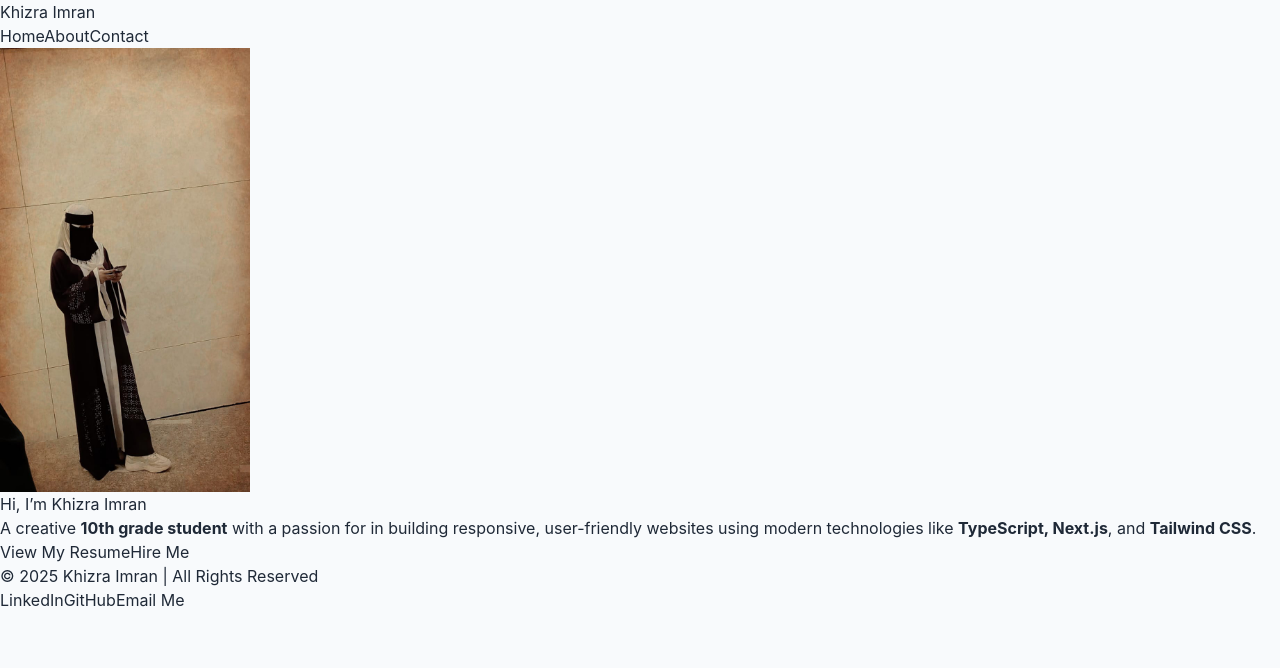
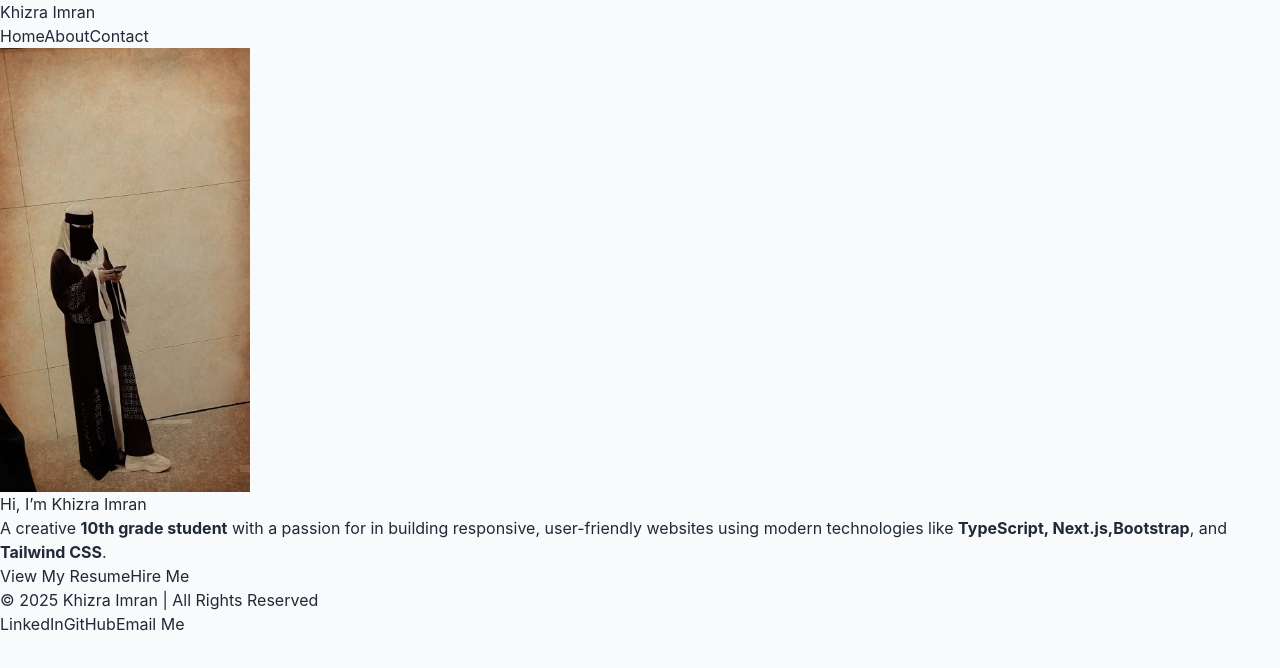
Before and after one commit to KhizraImran/portfolio, a Next.js app: page / in a window 1280 px wide. Shown: the top 668 px of the page. Built offline with nearby package versions, Linux system fonts and the light colour scheme.

Commit message:
Update herosection.tsx

```diff
--- a/src/app/component/herosection.tsx
+++ b/src/app/component/herosection.tsx
@@ -10,7 +10,7 @@ export default function HeroSection() {
       </h1>
 
       <p className="text-lg md:text-xl text-gray-600 mb-6 text-center max-w-2xl leading-8">
-        A creative <strong>10th grade student</strong> with a passion for in building responsive, user-friendly websites using modern technologies like <strong>TypeScript, Next.js</strong>, and <strong>Tailwind CSS</strong>.
+        A creative <strong>10th grade student</strong> with a passion for in building responsive, user-friendly websites using modern technologies like <strong>TypeScript, Next.js,Bootstrap</strong>, and <strong>Tailwind CSS</strong>.
       </p>
 
       <div className="space-x-4">
```
